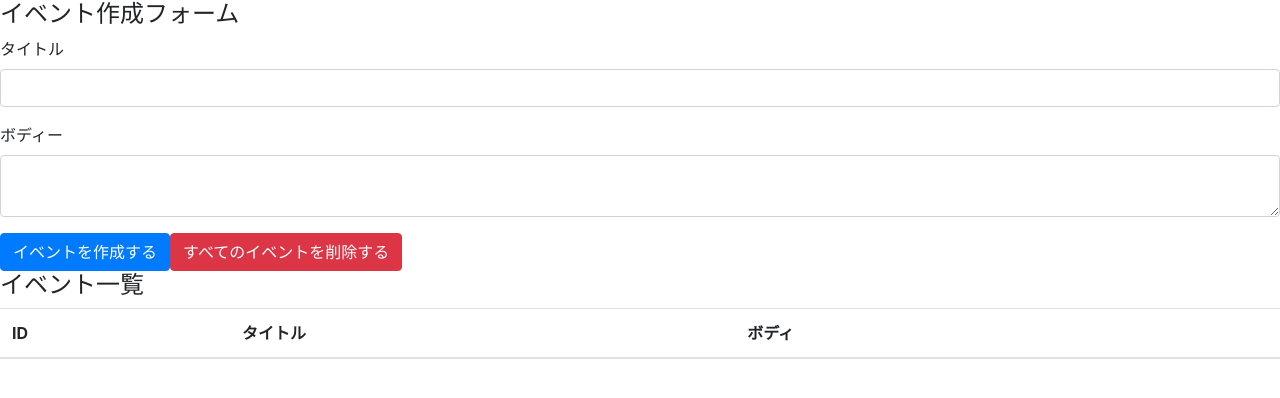
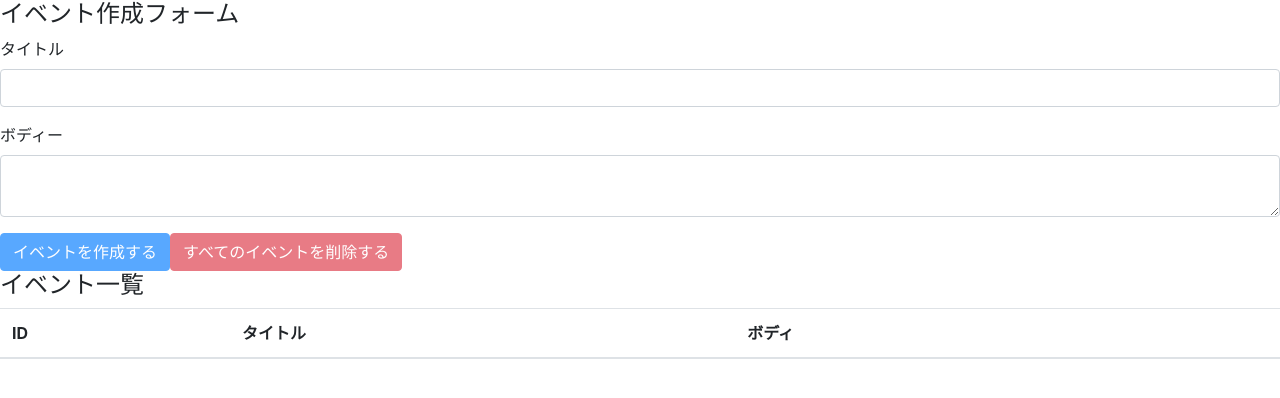
Before and after one commit to YudaiShiratori/react-hooks-1001, a React (Create React App) app: page / in a window 1280 px wide. Shown: the top 398 px of the page. Built offline with nearby package versions, Linux system fonts and the light colour scheme.

Commit message:
implement all events deletion feature

```diff
--- a/src/components/App.js
+++ b/src/components/App.js
@@ -12,7 +12,7 @@
   const addEvent = e => {
     e.preventDefault()
     dispatch({
-      type: "CREATE_EVENT",
+      type: 'CREATE_EVENT',
       title,
       body,
     })
@@ -20,6 +20,14 @@
     setTitle('')
     setBody('')
   }
+
+  const deleteAllEvents = e => {
+    e.preventDefault()
+    const result = window.confirm('Do you want to delete all events seriously?');
+    if (result) dispatch({ type: 'DELETE_ALL_EVENTS' })
+  }
+
+  const unCreateable =  title === '' || body === ''
 
   return (
     <div className="container-fuild">
@@ -33,8 +41,8 @@
           <label htmlFor="formEventBody">ボディー</label>
           <textarea className="form-control" id="formEventBody" value={body} onChange={e => { setBody(e.target.value) }} />
         </div>
-        <button className="btn btn-primary" onClick={addEvent}>イベントを作成する</button>
-        <button className="btn btn-danger">すべてのイベントを削除する</button>
+        <button className="btn btn-primary" onClick={addEvent} disabled={unCreateable}>イベントを作成する</button>
+        <button className="btn btn-danger" onClick={deleteAllEvents} disabled={state.length === 0}>すべてのイベントを削除する</button>
       </form>
 
       <h4>イベント一覧</h4>
--- a/src/components/Event.js
+++ b/src/components/Event.js
@@ -4,7 +4,8 @@
 const Event = ({ dispatch, event }) => {
     const id = event.id
     const handleClickDeleteButton = () => {
-        dispatch({ type: "DELETE_EVENT", id })
+        const result = window.confirm(`Do you delete event id=${id}?`)
+        if (result) dispatch({ type: "DELETE_EVENT", id })
     }
     return (
         <tr>
--- a/src/reducers/index.js
+++ b/src/reducers/index.js
@@ -7,7 +7,7 @@
             return [...state, { id, ...event }]
         case "DELETE_EVENT":
             return state.filter(event => event.id !== action.id)
-        case "DETETE_ALL_EVENTS":
+        case "DELETE_ALL_EVENTS":
             return []
         default:
             return state
```
